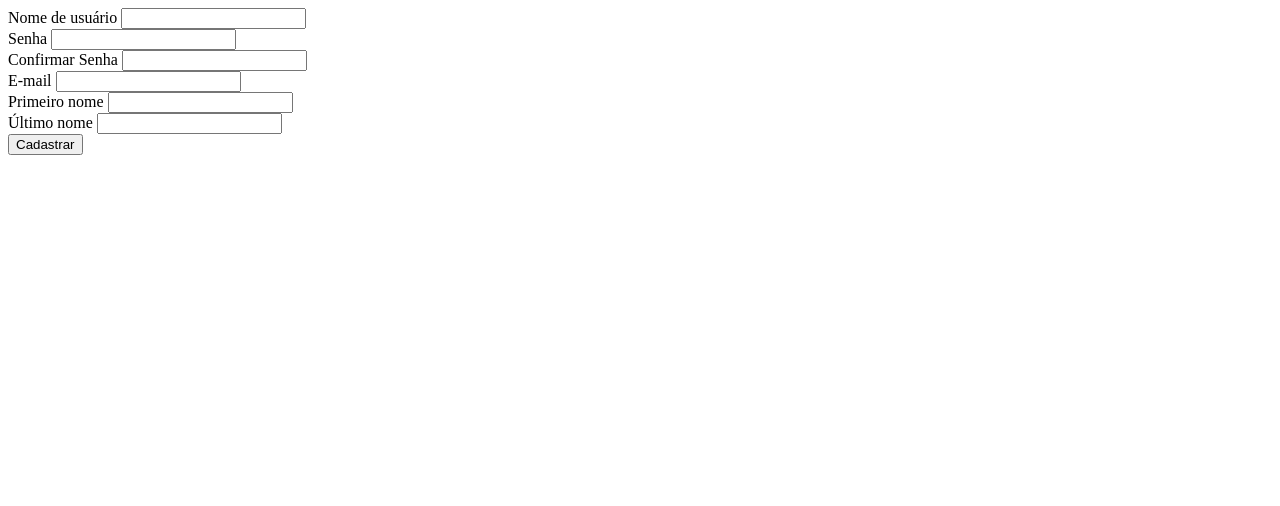
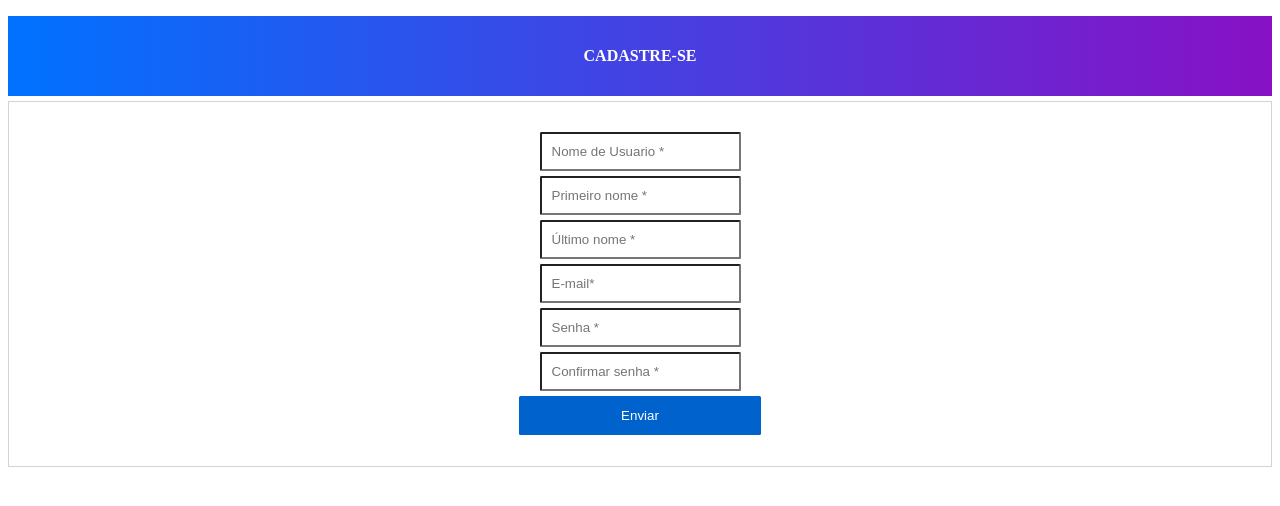
Before and after one commit to andregustavoxs/django-covid, a Django app: page /cadastro/ in a window 1280 px wide. Shown: the top 506 px of the page. Run offline with Django 4.2, Linux system fonts and the light colour scheme.

Commit message:
Update Template Cadastro

```diff
--- a/core/templates/cadastro.html
+++ b/core/templates/cadastro.html
@@ -4,44 +4,141 @@
   <meta charset="UTF-8">
   <meta name="viewport" content="width=device-width, initial-scale=1.0">
   <title>Página de Cadastro</title>
+  <style>
+    input { padding: 10px; }
+
+    body { overflow: hidden; }
+
+    .note {
+    text-align: center;
+    height: 80px;
+    background: -webkit-linear-gradient(left, #0072ff, #8811c5);
+    color: #fff;
+    font-weight: bold;
+    line-height: 80px;
+    margin: 5px auto; /* Centraliza o elemento horizontalmente */
+     display: block;
+
+    }
+
+    .form-content {
+        padding: 2%;
+        border: 0.3px solid #ced4da;
+        margin-bottom: 5%;
+        margin: 5px auto; /* Centraliza o elemento horizontalmente */
+          display:block;
+    }
+
+    .form-control {
+        border-radius:0.1rem;
+        margin: 5px auto; /* Centraliza o elemento horizontalmente */
+          display:block;
+    }
+
+    .btnSubmit {
+        border:none;
+        border-radius:0.1rem;
+        padding: 1%;
+        width: 20%;
+        cursor: pointer;
+        background: #0062cc;
+        color: #fff;
+        margin: 5px auto; /* Centraliza o elemento horizontalmente */
+         display:block;
+    }
+
+    .msg-alertas{
+         display: flex;
+         justify-content: center;
+         align-items: center;
+         width:95%;
+         overflow:hidden;
+         margin:0 auto;
+         padding:10px;
+         background-color:#FFFFFF;
+    }
+
+    .ms{
+        width: 95%;
+        margin:auto;
+        padding:1em;
+        float:left;
+        display:block;
+        margin-bottom:10px;
+        font-family:Verdana, Arial, Helvetica, sans-serif;
+        font-weight:100;
+        font-size:16px;
+    }
+
+    .erro   { background-color:#FFCACA; border:2px #a60202 solid; color:#a60202; border-radius:5px; }
+    .ok     { background-color:#A6FFBC; border:2px #00bd00 solid; color:#00bd00; border-radius:5px; }
+    .alerta { background-color:#FFFFBF; border:2px #2b2b2b solid; color:#2b2b2b; border-radius:5px; }
+    .info   { background-color:#B3E7FF; border:2px #018ace solid; color:#018ace; border-radius:5px; }
+
+  </style>
 </head>
 <body>
 
   {% if messages %}
-    <ul class="messages">
+      <div class="msg-alertas">
       {% for message in messages %}
-        <li>{{ message }}</li>
+          <!-- #40 corresponde a um Message com level 'error' -->
+          {% if message.level == 40 %}
+            <span class="ms erro">{{ message.message }}</span>
+          {% else %}
+            <span class="ms ok">{{ message.message }}</span>
+          {% endif %}
       {% endfor %}
-    </ul>
+      </div>
   {% endif %}
-
 <form method="POST" action="{% url 'cadastrar' %}">
     {% csrf_token %}
-    <div class="container">
-      <label for="username">Nome de usuário</label>
-      <input type="text" id="username" name="username" autocomplete="off">
+    <div class="container register-form">
+      <div class="form">
+          <div class="note">
+              <p>CADASTRE-SE</p>
           </div>
-    <div class="container">
-      <label for="password">Senha</label>
-      <input type="password" id="password" name="password">
+
+          <div class="form-content">
+              <div class="row">
+                  <div class="col-md-3">
+                      <div class="form-group">
+                          <input type="text" class="form-control" name="username" id="username" placeholder="Nome de Usuario *" value=""/>
                       </div>
-    <div class="container">
-      <label for="confirm-password">Confirmar Senha</label>
-      <input type="password" id="confirm-password" name="confirm-password">
+                      <div>
+                      <div class="col-md-3">
+                        <div class="form-group">
+                            <input type="text" class="form-control" name="first-name" id="first-name" placeholder="Primeiro nome *" value=""/>
                         </div>
-    <div class="container">
-      <label for="email">E-mail</label>
-      <input type="text", id="email" name="email" autocomplete="off">
+                        <div class="row">
+                        <div class="form-group">
+                            <input type="text" class="form-control" name="last-name" id="last-name" placeholder="Último nome *" value=""/>
                         </div>
-    <div class="container">
-      <label for="first-name">Primeiro nome</label>
-      <input type="text", id="first-name", name="first-name" autocomplete="off">
+                        <div class="col-md-3">
+                            <div class="form-group">
+                                <input type="text" class="form-control" name="email" id="email" placeholder="E-mail*" value=""/>
                             </div>
-    <div class="container">
-      <label for="last-name">Último nome</label>
-      <input type="text", id="last-name", name="last-name" autocomplete="off">
                         </div>
-    <input type="submit" value="Cadastrar">
+                    </div>
+
+                  </div>
+                  <div class="row">
+                  <div class="col-md-3">
+                      <div class="form-group">
+                          <input type="text" class="form-control" name="password" id="password" placeholder="Senha *" value=""/>
+                      </div>
+                      <div class="form-group">
+                          <input type="text" class="form-control" name="confirm-password" id="confirm-password" placeholder="Confirmar senha *" value=""/>
+                      </div>
+                  </div>
+              </div>
+                          <input type="submit" class="btnSubmit" value="Enviar">
+                    </div>
+                </div>
+              </div>
+          </div>
+      </div>
+    </div>
   </form>
 </body>
 </html>
```
Lines whose indentation alone changed are shown as unchanged.
